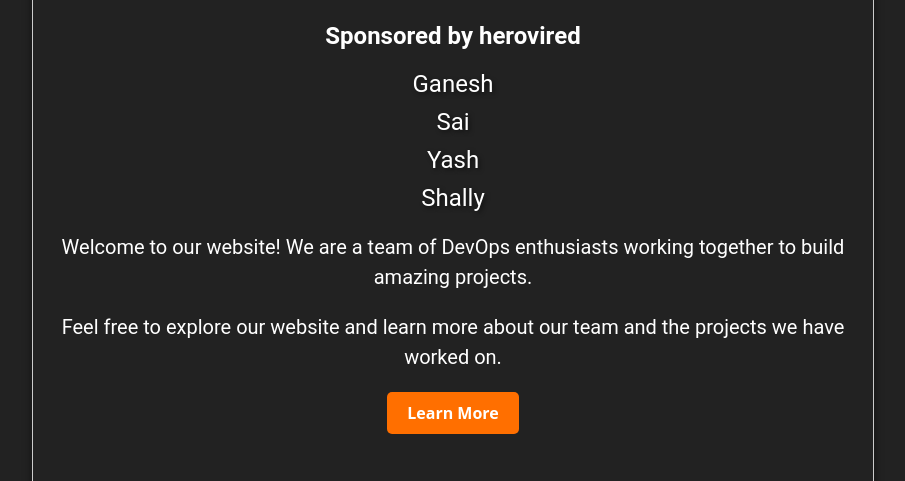
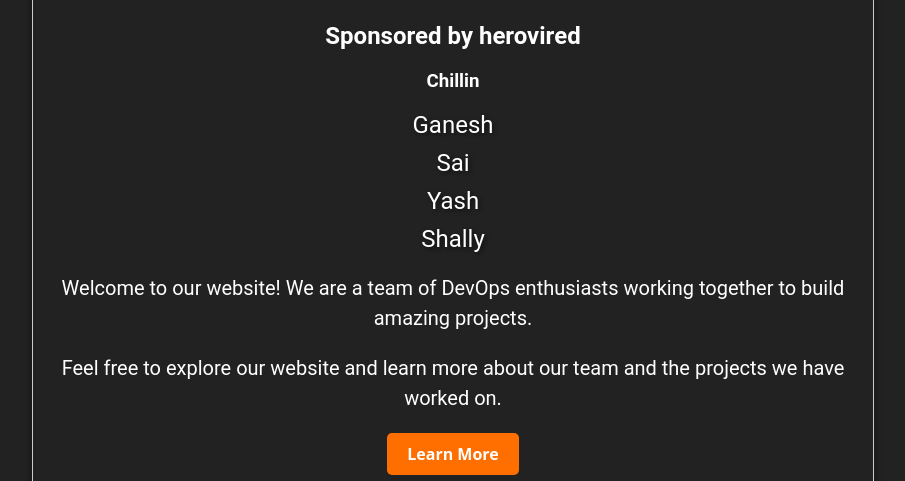
Before and after one commit to Gani-23/testing, a plain HTML site: page index.html in a window 1280 px wide. Shown: the part 144-625 px from the top of the page, without its empty margins (187-1092 px from the left). Drawn offline with nearby package versions, Linux system fonts and the light colour scheme.

Commit message:
test: change1

```diff
--- a/index.html
+++ b/index.html
@@ -148,6 +148,7 @@
     <div class="container">
         <h1>Team DevOps</h1>
         <h2>Sponsored by herovired</h2>
+        <h3>Chillin</h3>
         <!-- Add animated and shadowed names -->
         <div class="name">Ganesh</div>
         <div class="name">Sai</div>
```
